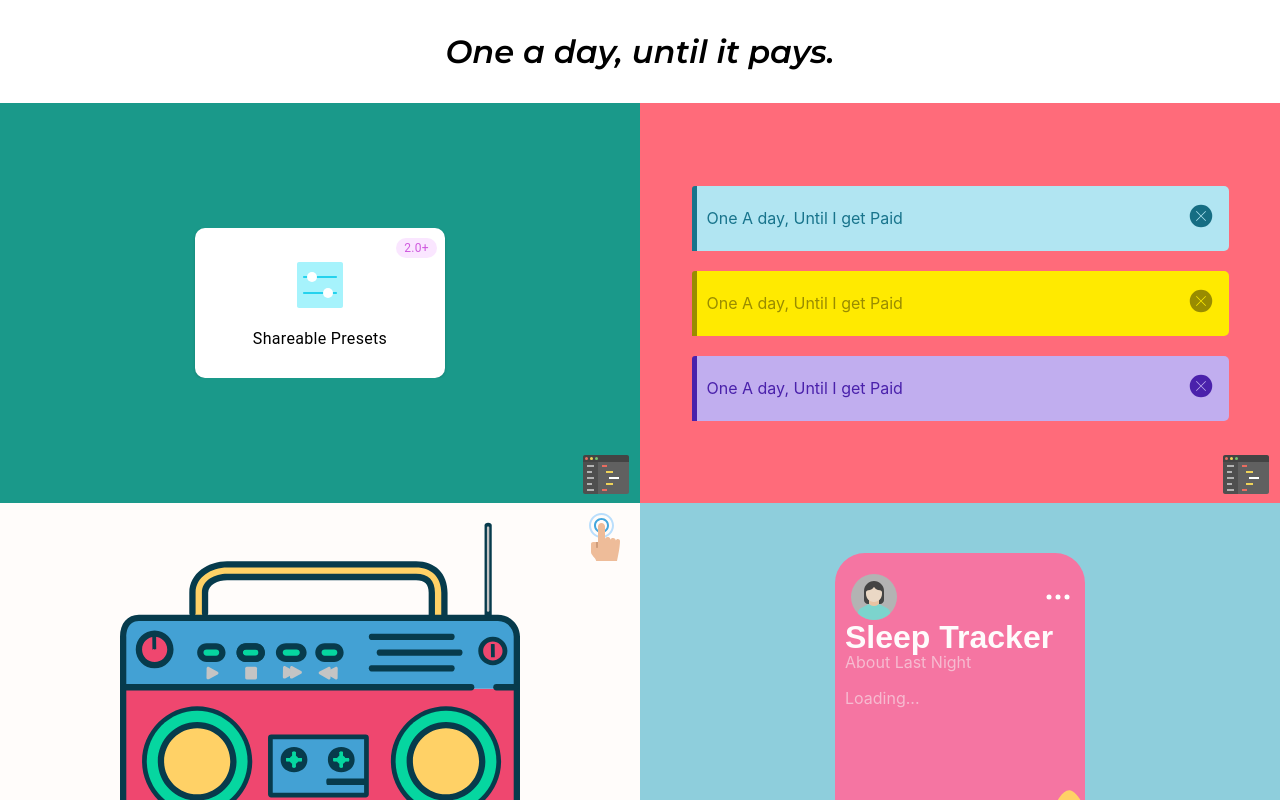
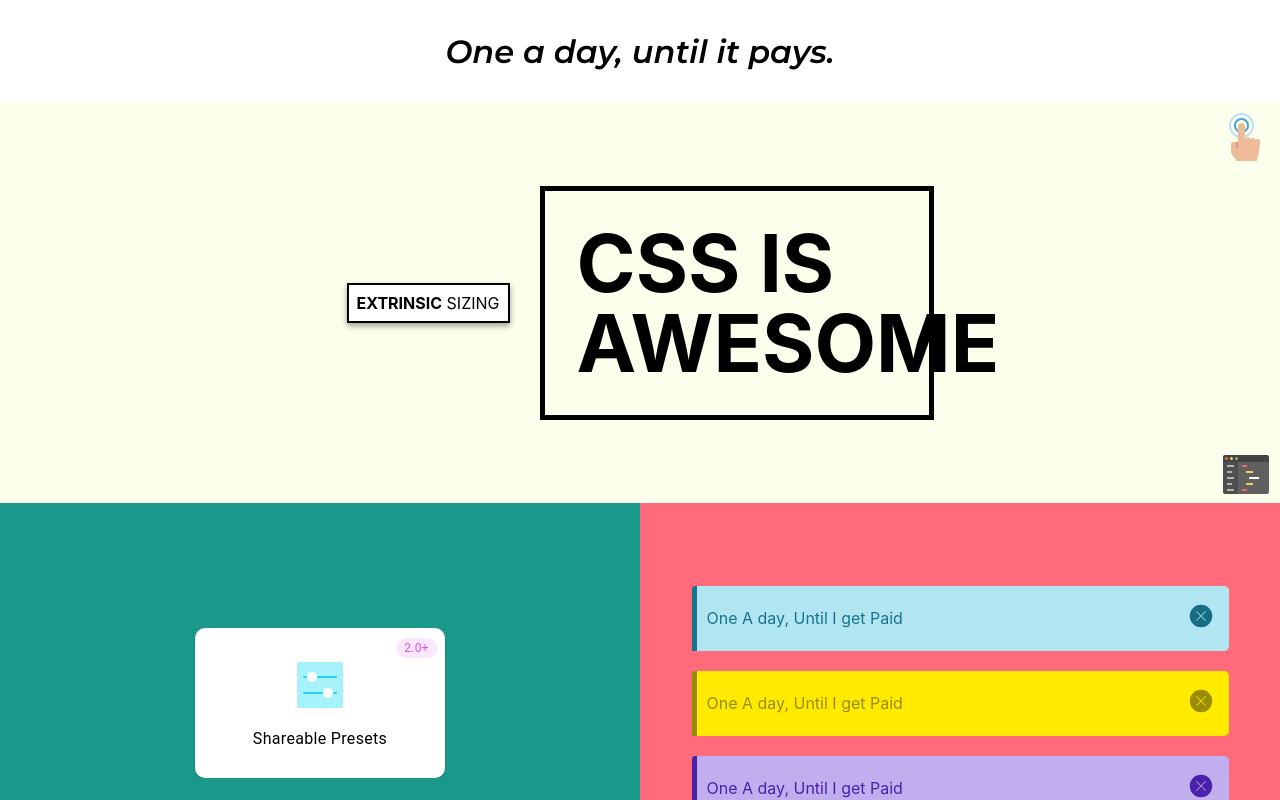
Before and after one commit to Ariels713/dailys, a React (Create React App) app: page / in a window 1280 px wide. Shown: the top 800 px of the page. Built offline with nearby package versions, Linux system fonts and the light colour scheme; no server answers.

Commit message:
added css is awesome

```diff
--- /dev/null
+++ b/src/components/cssIsAwesome/CssIsAseome.css
@@ -0,0 +1,34 @@
+.App {
+  font-family: sans-serif;
+  text-align: center;
+}
+
+.awesome {
+  text-transform: uppercase;
+  font-size: 5rem;
+  font-weight: 700;
+  line-height: 1;
+  border: 5px solid;
+  padding: 2rem;
+  font-family: -apple-system, BlinkMacSystemFont, "Segoe UI", Roboto, Oxygen,
+    Ubuntu, Cantarell, "Open Sans", "Helvetica Neue", sans-serif;
+  /* The important extrinsic width */
+  width: 320px;
+}
+
+.awesome[data-state="intrinsic"] {
+  width: min-content;
+}
+
+button {
+  text-transform: uppercase;
+  font-size: 1rem;
+  border: 2px solid;
+  padding: 0.5em;
+  margin-right: 30px;
+  font-family: -apple-system, BlinkMacSystemFont, "Segoe UI", Roboto, Oxygen,
+    Ubuntu, Cantarell, "Open Sans", "Helvetica Neue", sans-serif;
+  /* The important extrinsic width */
+  background-color: hsl(104, 100%, 100%);
+  box-shadow: rgba(0, 0, 0, 0.16) 0px 3px 6px, rgba(0, 0, 0, 0.23) 0px 3px 6px;
+}
--- /dev/null
+++ b/src/components/cssIsAwesome/CssIsAwesome.js
@@ -0,0 +1,30 @@
+import { useMachine } from "@xstate/react";
+import toggleMachine from "./toggleMachine";
+import "./CssIsAseome.css";
+import GridItem from "../../layout/GridItem";
+import Interactive from "../../layout/InteractiveIcon";
+function CssIsAwesome() {
+  const [current, send] = useMachine(toggleMachine);
+  return (
+    <GridItem
+      backgroundColor="hsl(71, 100%, 96%)"
+      link="https://codesandbox.io/s/css-is-awesome-nxs21?file=/src/CssIsAwesome.js:0-597"
+    >
+      <Interactive />
+      <button className="toggle__label" onClick={() => send("TOGGLE")}>
+        <strong>{current.value}</strong> sizing
+      </button>
+      <main>
+        <div className="wrapper">
+          <article className="arti bucco">
+            <p className="awesome" data-state={current.value}>
+              CSS is awesome
+            </p>
+          </article>
+        </div>
+      </main>
+    </GridItem>
+  );
+}
+
+export default CssIsAwesome;
--- /dev/null
+++ b/src/components/cssIsAwesome/toggleMachine.js
@@ -0,0 +1,20 @@
+import { createMachine } from "xstate";
+
+const toggleMachine = createMachine({
+  id: "toggleMachine",
+  initial: "extrinsic",
+  states: {
+    extrinsic: {
+      on: {
+        TOGGLE: "intrinsic",
+      },
+    },
+    intrinsic: {
+      on: {
+        TOGGLE: "extrinsic",
+      },
+    },
+  },
+});
+
+export default toggleMachine;
--- a/src/layout/SiteGrid.js
+++ b/src/layout/SiteGrid.js
@@ -3,6 +3,7 @@ import Boombox from "../components/boombox/BoomBox";
 import IconContainer from "../components/tailwindCards/IconContainer";
 import Alerter from "../components/Alert/Alterer";
 import SleepTrackerCard from "../components/sleepTracker/SleepTrackerCard";
+import CssIsAwesome from "../components/cssIsAwesome/CssIsAwesome";
 const Grid = styled.div`
   display: flex;
   justify-content: center;
@@ -16,6 +17,11 @@ const Grid = styled.div`
 function SiteGrid({ children }) {
   return (
     <>
+      <Grid>
+        {children}
+
+        <CssIsAwesome />
+      </Grid>
       <Grid>
         {children}
         <IconContainer />
```
